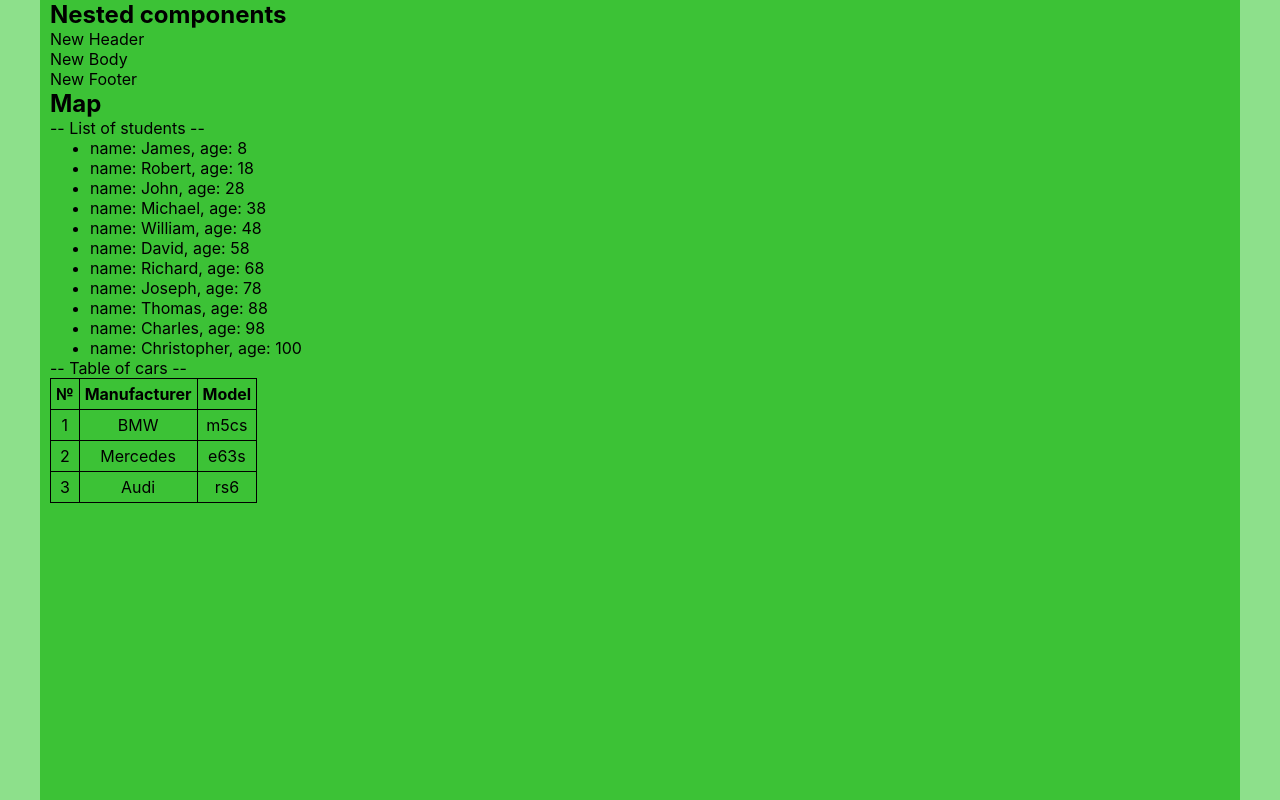
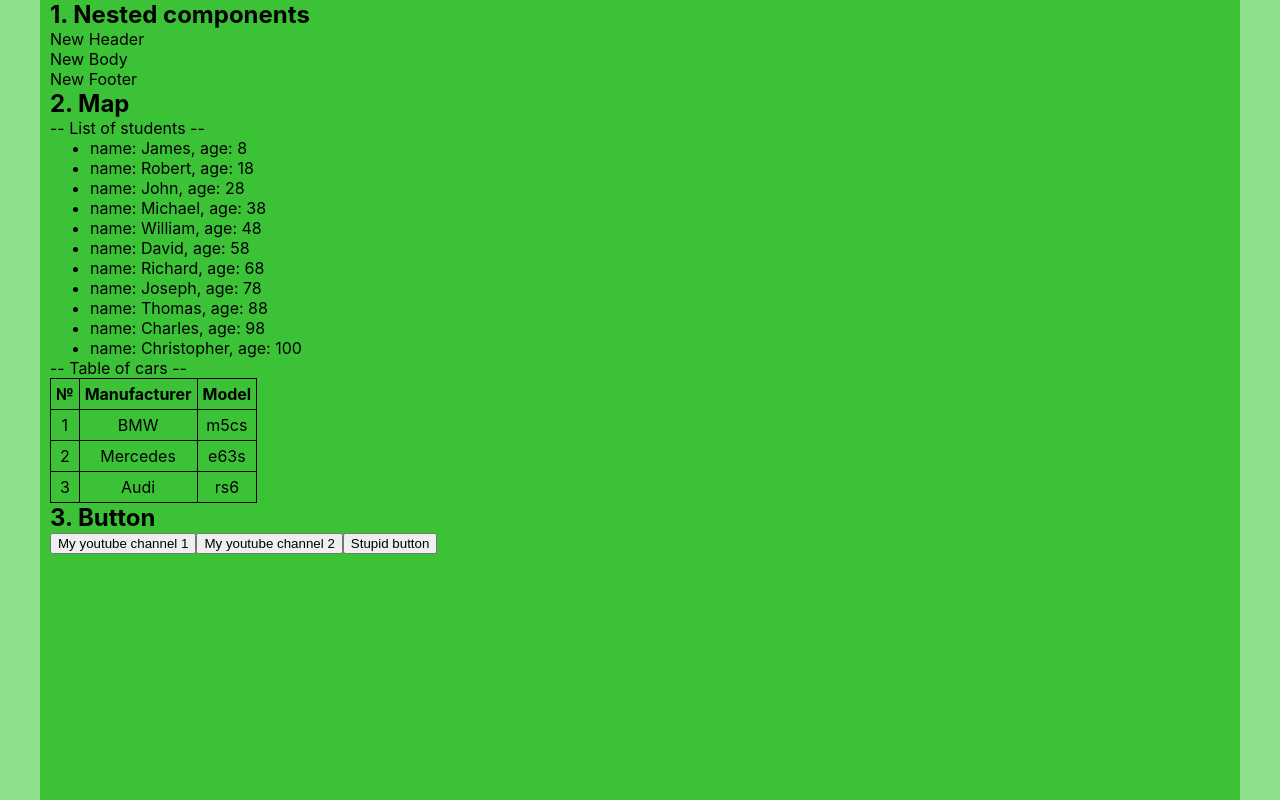
Before and after one commit to Lushkin-Aleksandr/microtasks-incubator, a React (Create React App) app: page / in a window 1280 px wide. Built offline with nearby package versions, Linux system fonts and the light colour scheme.

Commit message:
Button without homework

```diff
--- a/src/App.tsx
+++ b/src/App.tsx
@@ -5,8 +5,11 @@
 import Footer from "./components/Footer";
 import NewComponent from "./components/NewComponent";
 import CarsTable from "./components/CarsTable";
+import Button from "./components/Button";
 
 function App() {
+
+    // Map
     const students = [
         {id: 1, name: "James", age: 8},
         {id: 2, name: "Robert", age: 18},
@@ -26,21 +29,41 @@
         {manufacturer: 'Audi', model: 'rs6'}
     ];
 
+    // Button
+    const button1Foo = () => {
+        console.log("Hello, I'm Vasya")
+    }
+    const button2Foo = () => {
+        console.log("Hello, I'm Ivan")
+    }
+    const button3Foo = () => {
+        console.log("I'm a stupid button")
+    }
+
+
+
+
+
     return (
         <div className="App">
             <div className='container'>
 
-                <h2>Nested components</h2>
+                <h2>1. Nested components</h2>
                 <Header title='New Header'/>
                 <Body titleForBody='New Body'/>
                 <Footer titleForFooter={'New Footer'}/>
 
 
-                <h2>Map</h2>
+                <h2>2. Map</h2>
                 -- List of students --
                 <NewComponent students={students}/>
                 -- Table of cars --
                 <CarsTable topCars={topCars}/>
+
+                <h2>3. Button</h2>
+                <Button buttonText='My youtube channel 1' callback={button1Foo}/>
+                <Button buttonText='My youtube channel 2' callback={button2Foo}/>
+                <Button buttonText='Stupid button' callback={button3Foo}/>
 
             </div>
 
--- /dev/null
+++ b/src/components/Button.tsx
@@ -0,0 +1,17 @@
+import React from 'react';
+
+type ButtonPropsType = {
+    buttonText: string,
+    callback: () => void
+}
+
+const Button = (props: ButtonPropsType) => {
+    const onClickHandler = () => {
+        props.callback();
+    }
+    return (
+        <button onClick={onClickHandler}>{props.buttonText}</button>
+    );
+};
+
+export default Button;
```
